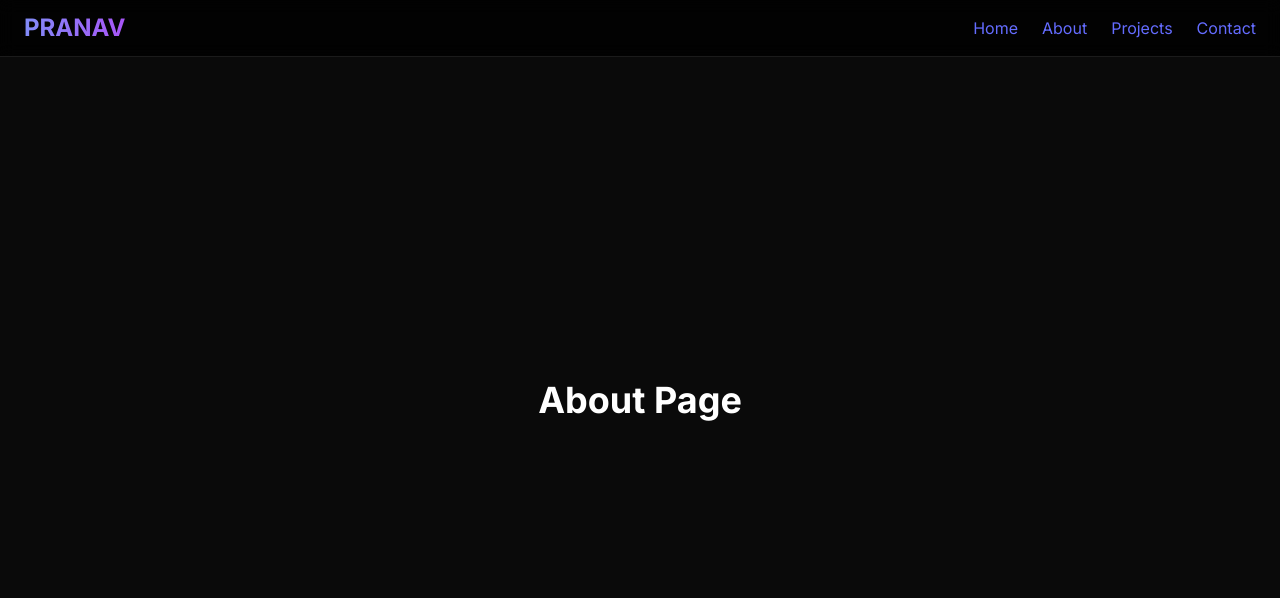
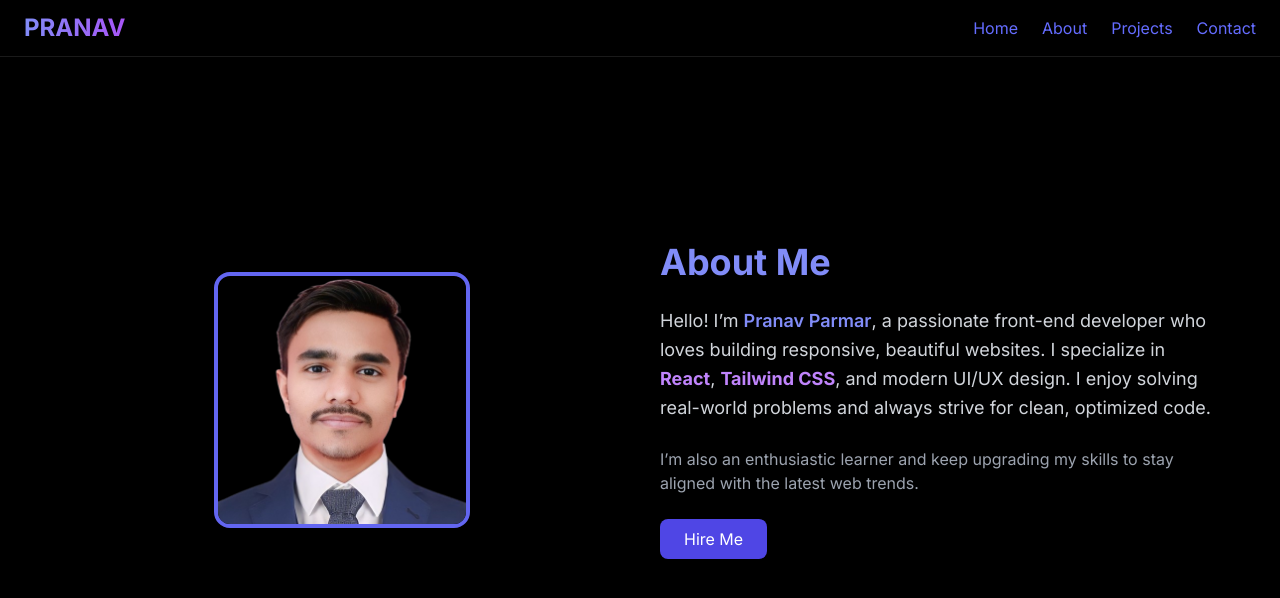
Before and after one commit to Pranav12333/portfolio-react, a React (Vite) app: page /about in a window 1280 px wide. Shown: the top 598 px of the page. Built offline with nearby package versions, Linux system fonts and the light colour scheme.

Commit message:
added about section

```diff
--- a/src/components/About.tsx
+++ b/src/components/About.tsx
@@ -1,7 +1,44 @@
+// src/components/About.tsx
+import profile from "../assets/profile.jpg"; // make sure this path is correct
+
 const About = () => {
   return (
-    <section className="min-h-screen flex items-center justify-center text-white">
-      <h1 className="text-4xl font-bold">About Page</h1>
+    <section
+      id="about"
+      className="min-h-screen bg-black text-white flex items-center justify-center px-6 py-20"
+    >
+      <div className="max-w-6xl w-full grid md:grid-cols-2 gap-10 items-center">
+        {/* Profile Image */}
+        <div className="flex justify-center">
+          <img
+            src={profile}
+            alt="Profile"
+            className="w-64 h-64 object-cover rounded-2xl shadow-lg border-4 border-indigo-500 hover:scale-105 transition-transform duration-300"
+          />
+        </div>
+
+        {/* About Content */}
+        <div className="space-y-6">
+          <h2 className="text-4xl font-bold text-indigo-400">About Me</h2>
+          <p className="text-lg leading-relaxed text-gray-300">
+            Hello! I’m <span className="text-indigo-400 font-semibold">Pranav Parmar</span>, a passionate
+            front-end developer who loves building responsive, beautiful websites.
+            I specialize in <strong className="text-purple-400">React</strong>, <strong className="text-purple-400">Tailwind CSS</strong>, and
+            modern UI/UX design. I enjoy solving real-world problems and always strive for clean, optimized code.
+          </p>
+          <p className="text-md text-gray-400">
+            I’m also an enthusiastic learner and keep upgrading my skills to stay aligned with the latest web trends.
+          </p>
+          <div>
+            <a
+              href="mailto:your-email@example.com"
+              className="inline-block bg-indigo-600 hover:bg-indigo-700 text-white px-6 py-2 rounded-lg shadow-lg transition-all"
+            >
+              Hire Me
+            </a>
+          </div>
+        </div>
+      </div>
     </section>
   );
 };
```
